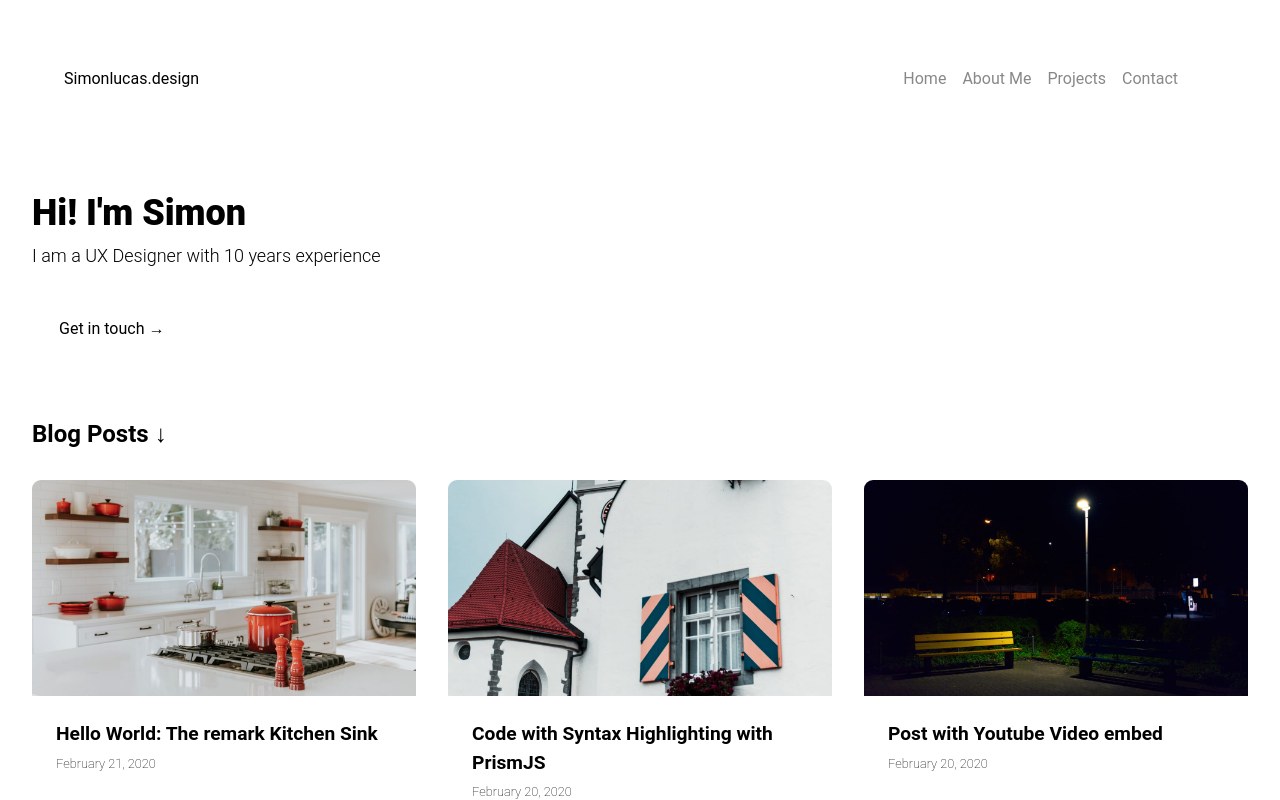
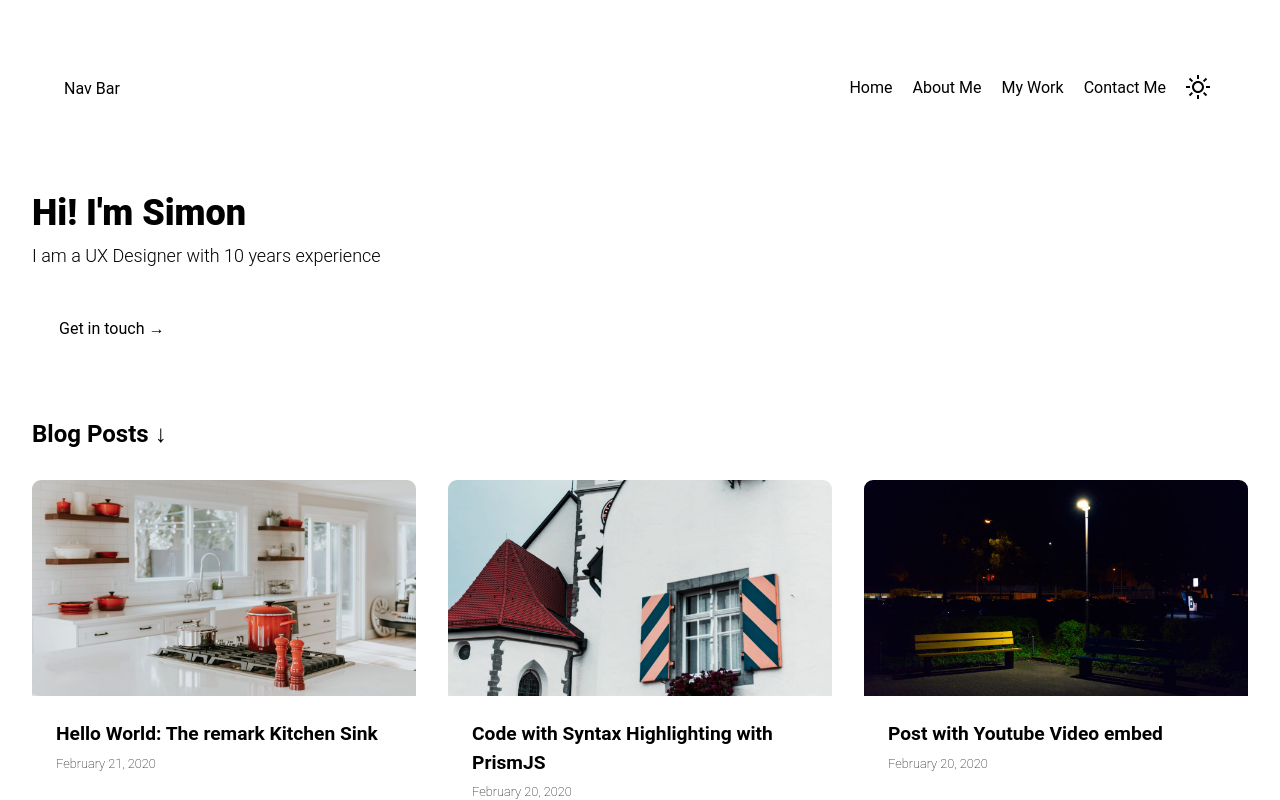
Before and after one commit to si-ui/Delog-portfolio, a Gatsby site: page / in a window 1280 px wide. Built offline with nearby package versions, Linux system fonts and the light colour scheme; Gatsby itself is replaced by a stand-in of ours.

Commit message:
Dark Mode Toggle Working

```diff
--- a/gatsby-config.js
+++ b/gatsby-config.js
@@ -53,6 +53,12 @@ module.exports = {
         icon: "src/images/icon.png",
       },
     },
+    {
+      resolve: `gatsby-plugin-styled-components`,
+      options: {
+        // Add any options here
+      },
+    },
     `gatsby-plugin-sass`,
     `gatsby-plugin-react-helmet`,
     `gatsby-plugin-netlify-cms`,
--- a/package.json
+++ b/package.json
@@ -8,6 +8,7 @@
     "url": "https://github.com/W3Layouts/gatsby-starter-delog/issues"
   },
   "dependencies": {
+    "babel-plugin-styled-components": "^1.11.1",
     "framer-motion": "^2.4.2",
     "gatsby": "^2.24.47",
     "gatsby-image": "^2.4.16",
@@ -20,6 +21,7 @@
     "gatsby-plugin-sass": "^2.1.28",
     "gatsby-plugin-sharp": "^2.6.27",
     "gatsby-plugin-sitemap": "^2.4.0",
+    "gatsby-plugin-styled-components": "^3.3.10",
     "gatsby-remark-emojis": "^0.4.2",
     "gatsby-remark-prismjs": "^3.3.31",
     "gatsby-source-filesystem": "^2.1.48",
--- /dev/null
+++ b/src/components/hamburger_menu.js
@@ -0,0 +1,145 @@
+import * as React from "react"
+import { useState } from "react"
+import { motion } from "framer-motion"
+import styled from "styled-components"
+
+const Hamburger = styled(motion.div)`
+  border-radius: 50px;
+`
+
+
+export function Hamburger_menu(props) {
+    const {
+        duration,
+        easeType,
+        isSpring,
+        stiffness,
+        damping,
+        mass,
+        loopAmount,
+        easeString,
+        easePreset,
+        easeCustom,
+        restSpeed,
+        restDelta,
+        onTap,
+        ...rest
+    } = props
+
+    const [isDarkMode, setDarkMode] = React.useState(true)
+
+    const [isOpen, setIsOpen] = useState(false)
+
+    const top = {
+        closed: {
+            rotate: [45, 45, 0, 0, 0, 0, 0, 0],
+            y: [4, 4, 4, 4, 0, 0, 0, 0],
+            x: [3, 3, 3, 3, 0, 0, 0, 0],
+            opacity: 1,
+        },
+        open: {
+            rotate: [0, 0, 0, 0, 0, 0, 45, 45],
+            y: [0, 0, 0, 0, 4, 4, 4, 4],
+            x: [0, 0, 0, 0, 3, 3, 3, 3],
+            opacity: 1,
+        },
+    }
+
+    const middle = {
+        closed: {
+            rotate: 0,
+            opacity: [0, 0, 0, 0, 1, 1, 1, 1],
+        },
+        open: {
+            rotate: 0,
+            opacity: [1, 1, 1, 1, 0, 0, 0, 0],
+        },
+    }
+
+    const bottom = {
+        closed: {
+            rotate: [-45, -45, 0, 0, 0, 0, 0, 0],
+            y: [-4, -4, -4, -4, 0, 0, 0, 0],
+            x: [-3, -3, -3, -3, 0, 0, 0, 0],
+            opacity: 1,
+        },
+        open: {
+            rotate: [0, 0, 0, 0, 0, 0, -45, -45],
+            y: [0, 0, 0, 0, -4, -4, -4, -4],
+            x: [0, 0, 0, 0, -3, -3, -3, -3],
+            opacity: 1,
+        },
+    }
+
+    return (
+        <Hamburger
+            initial={{ backgroundColor: "rgba(222,222,222,0)" }}
+            whileHover={{ backgroundColor: "rgba(222,222,222,1)" }}
+            whileTap={{ backgroundColor: "rgba(222,222,222,1)" }}
+            transition={{ duration: 0.3 }}
+            // variants={hamburgervariants}
+            onClick={() => setIsOpen(!isOpen)}
+        >
+            <motion.svg
+                viewBox="0 0 24 24"
+                overflow="visible"
+                preserveAspectRatio="none"
+                width={24}
+                height={24}
+                {...props}
+            >
+                <motion.line
+                    x1="6"
+                    x2="12"
+                    y1="8"
+                    y2="8"
+                    variants={top}
+                    animate={isOpen ? "open" : "closed"}
+                    initial="closed"
+                    fill="transparent"
+                    strokeWidth="1"
+                    stroke={isDarkMode ? "hsl(0, 100%, 100%)" : "hsl(0, 0%, 18%)"}
+                    // stroke="hsl(0, 0%, 18%)"
+                    strokeLinecap="round"
+                    // {...lineProps}
+                />
+                <motion.line
+                    x1="6"
+                    x2="18"
+                    y1="12"
+                    y2="12"
+                    variants={middle}
+                    animate={isOpen ? "open" : "closed"}
+                    initial="closed"
+                    fill="transparent"
+                    strokeWidth="1"
+                    stroke={isDarkMode ? "hsl(0, 100%, 100%)" : "hsl(0, 0%, 18%)"}
+                    // stroke="hsl(0, 0%, 18%)"
+                    strokeLinecap="round"
+                    // {...lineProps}
+                />
+                <motion.line
+                    x1="12"
+                    x2="18"
+                    y1="16"
+                    y2="16"
+                    variants={bottom}
+                    animate={isOpen ? "open" : "closed"}
+                    initial="closed"
+                    fill="transparent"
+                    strokeWidth="1"
+                    stroke={isDarkMode ? "hsl(0, 100%, 100%)" : "hsl(0, 0%, 18%)"}
+                    // stroke="hsl(0, 0%, 18%)"
+                    strokeLinecap="round"
+                    // {...lineProps}
+                />
+            </motion.svg>
+        </Hamburger>
+    )
+}
+
+Hamburger_menu.defaultProps = {
+    height: 96,
+    width: 96,
+    duration: 0.3,
+}
--- a/src/components/light-dark-toggle.js
+++ b/src/components/light-dark-toggle.js
@@ -1,16 +1,28 @@
-import React, { useEffect } from "react"
-
+import React, { useEffect, useState } from "react"
 import { ThemeToggler } from 'gatsby-plugin-dark-mode'
 import { motion } from "framer-motion"
 
 // Learn more: https://framer.com/api
 
 export function Light_dark_toggle(props) {
-    const [isDarkMode, setDarkMode] = React.useState(true)
+    const [darkMode, setDarkMode] = React.useState({
+        isDarkMode: props.isDarkMode,
+    })
 
-//     React.useEffect(() => {
-//         setDarkMode([isDarkMode])
-//     }, [])
+    React.useEffect(() => {
+        if (darkMode.isDarkMode !== props.isDarkMode) {
+            setDarkMode({
+                isDarkMode: props.isDarkMode,
+            })
+        }
+    }, [props.isDarkMode])
+
+    const flipMode = () => {
+        props.onValueChange(!darkMode.isDarkMode)
+        setDarkMode({
+            isDarkMode: !darkMode.isDarkMode,
+        })
+    }
 
     const sunVariants = {
         visible: { opacity: 1, rotate: 360 },
@@ -22,26 +34,26 @@ export function Light_dark_toggle(props) {
         notvisible: { opacity: 0, rotate: -360 },
     }
 
-
     return (
-           <div style={{ width: 30, position: "relative" }}>
-            {/* sun */}
+        <motion.div
+            onTap={flipMode}
+            style={{ width: 30, position: "relative" }}
+        >
             <motion.svg
                 width="24"
                 height="24"
                 viewBox="0 0 24 24"
                 fill="none"
                 xmlns="http://www.w3.org/2000/svg"
+                initial={darkMode.isDarkMode ? "notvisible" : "visible"}
+                animate={darkMode.isDarkMode ? "notvisible" : "visible"}
                 variants={sunVariants}
-                initial={"visible"}
-                animate={isDarkMode ? "notvisible" : "visible"}
                 transition={{
                     type: "spring",
                     stiffness: 300,
                     damping: 20,
                     duration: 1,
                 }}
-                onTap={() => setDarkMode(!isDarkMode)}
                 style={{
                     cursor: "pointer",
                     top: 0,
@@ -63,7 +75,6 @@ export function Light_dark_toggle(props) {
                 />
             </motion.svg>
 
-            {/* moon */}
             <motion.svg
                 width="24"
                 height="24"
@@ -71,15 +82,14 @@ export function Light_dark_toggle(props) {
                 fill="none"
                 xmlns="http://www.w3.org/2000/svg"
                 variants={moonVariants}
-                initial={"notvisible"}
-                animate={isDarkMode ? "visible" : "notvisible"}
+                initial={darkMode.isDarkMode ? "visible" : "notvisible"}
+                animate={darkMode.isDarkMode ? "visible" : "notvisible"}
                 transition={{
                     type: "spring",
                     stiffness: 300,
                     damping: 20,
                     duration: 1,
                 }}
-                onTap={() => setDarkMode(!isDarkMode)}
                 style={{
                     cursor: "pointer",
                     top: 0,
@@ -94,11 +104,13 @@ export function Light_dark_toggle(props) {
                     fill="white"
                 />
             </motion.svg>
-        </div>
+        </motion.div>
     )
 }
 
 Light_dark_toggle.defaultProps = {
     height: 24,
     width: 24,
+    isDarkMode: false,
+    onValueChange: () => null,
 }
--- a/src/components/navigation.js
+++ b/src/components/navigation.js
@@ -1,24 +1,80 @@
 import React from "react"
 import {Link} from "gatsby"
 import ThemeChanger from "../components/themeChanger"
+import styled from "styled-components"
+import { Hamburger_menu } from "./hamburger_menu"
+import { motion } from "framer-motion"
+
+const Nav = styled.nav`
+display: flex;
+justify-content: space-between;
+padding: 32px;
+background: var(--site-header);
+margin-bottom: 32px;
+box-shadow: 0 0 30px var(--card-shadow);
+border-radius: 24px;
+align-items: center;
+position: sticky;
+top: 32px;
+
+  .logo {
+    padding: 15px 0;
+  }
+  ul {
+    list-style: none;
+    display: inline;
+    height: 5px;
+  }
+  li {
+    display: inline;
+    padding-right: 20px;
+  }
+`
+
+const MenuItems = styled.nav`
+width: auto;
+height: 10px;
+display: flex;
+justify-content: space-between;
+align-items: center;
+`
 
 export default (props) => (
 
-
-      <header className="site-header">
-        <div className="site-title">
-Simonlucas.design
-        </div>
+  <Nav>
+    <div className="logo">
+      Nav Bar
+    </div>
+<MenuItems>
+<Hamburger_menu/>
+    <ul>
+      <li>Home</li>
+      <li>About Me</li>
+      <li>My Work</li>
+      <li>Contact Me</li>
+    </ul>
+    <ThemeChanger />
+</MenuItems>
+  </Nav>
 
 
-  <nav className="navigation">
-    <Link to="/home">Home</Link>
-    <Link to="/about">About Me</Link>
-    <Link to="/projects">Projects</Link>
-    <Link to="/contact">Contact</Link>
-    <ThemeChanger/>
-  </nav>
+//       <header className="site-header">
+//       <div className="site-logo">
+//       Logo goes here
+//       </div>
+//         <div className="site-title">
+// Simonlucas.design
+//         </div>
 
-        </header>
+
+//   <nav className="navigation">
+//     <Link to="/home">Home</Link>
+//     <Link to="/about">About Me</Link>
+//     <Link to="/projects">Projects</Link>
+//     <Link to="/contact">Contact</Link>
+//     <ThemeChanger/>
+//   </nav>
+
+//         </header>
 
 )
--- a/src/components/themeChanger.js
+++ b/src/components/themeChanger.js
@@ -3,7 +3,7 @@ import { ThemeToggler } from 'gatsby-plugin-dark-mode'
 import { Light_dark_toggle } from './light-dark-toggle'
 
 export default () => (
-  <ThemeToggler>
+  <ThemeToggler >
     {({ theme, toggleTheme }) => (
 
       <label>
@@ -13,7 +13,7 @@ export default () => (
           onChange={e => toggleTheme(e.target.checked ? 'dark' : 'light')}
           checked={theme === 'dark'}
         />{' '}
-           <Light_dark_toggle />
+           <Light_dark_toggle isDarkMode={theme === 'dark'}/>
       </label>
     )}
   </ThemeToggler>
```
Also changed, not shown: src/components/menu-icon.js (added, +140 -0 lines), 1 other file.
